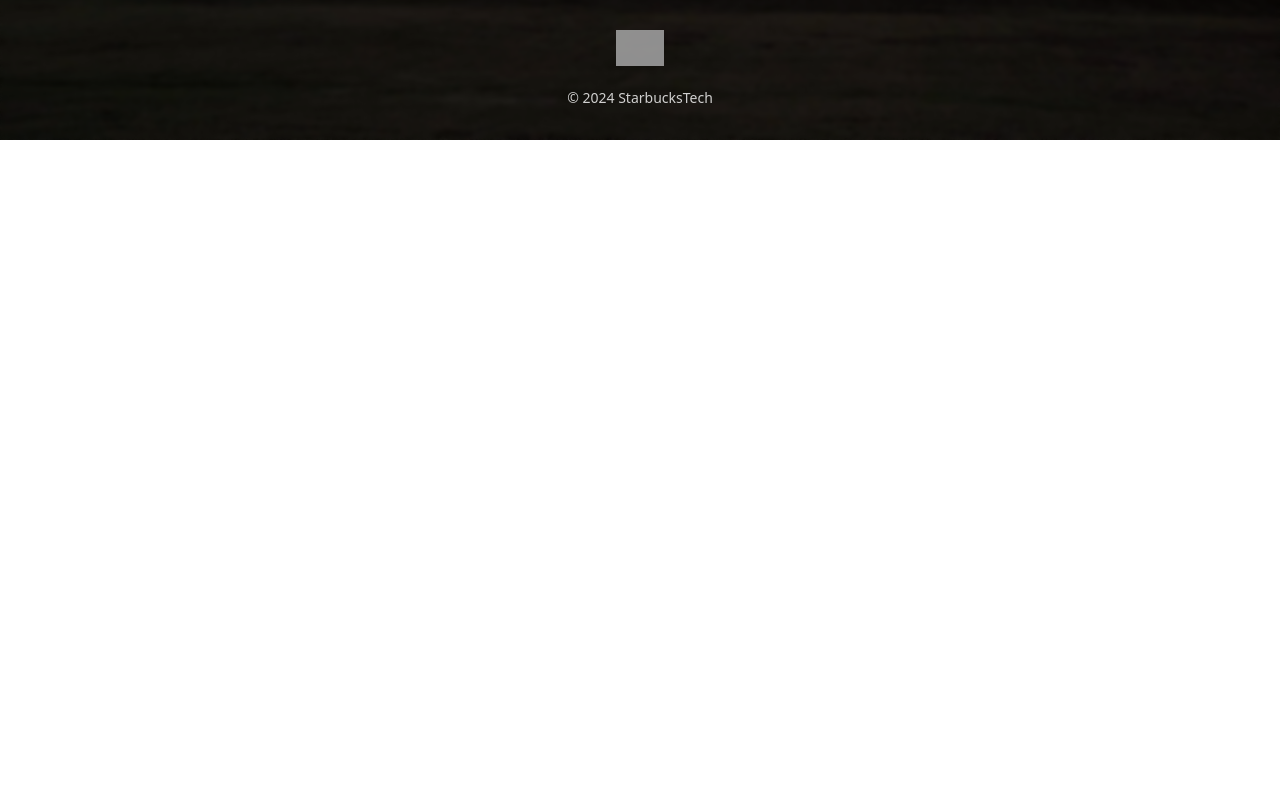
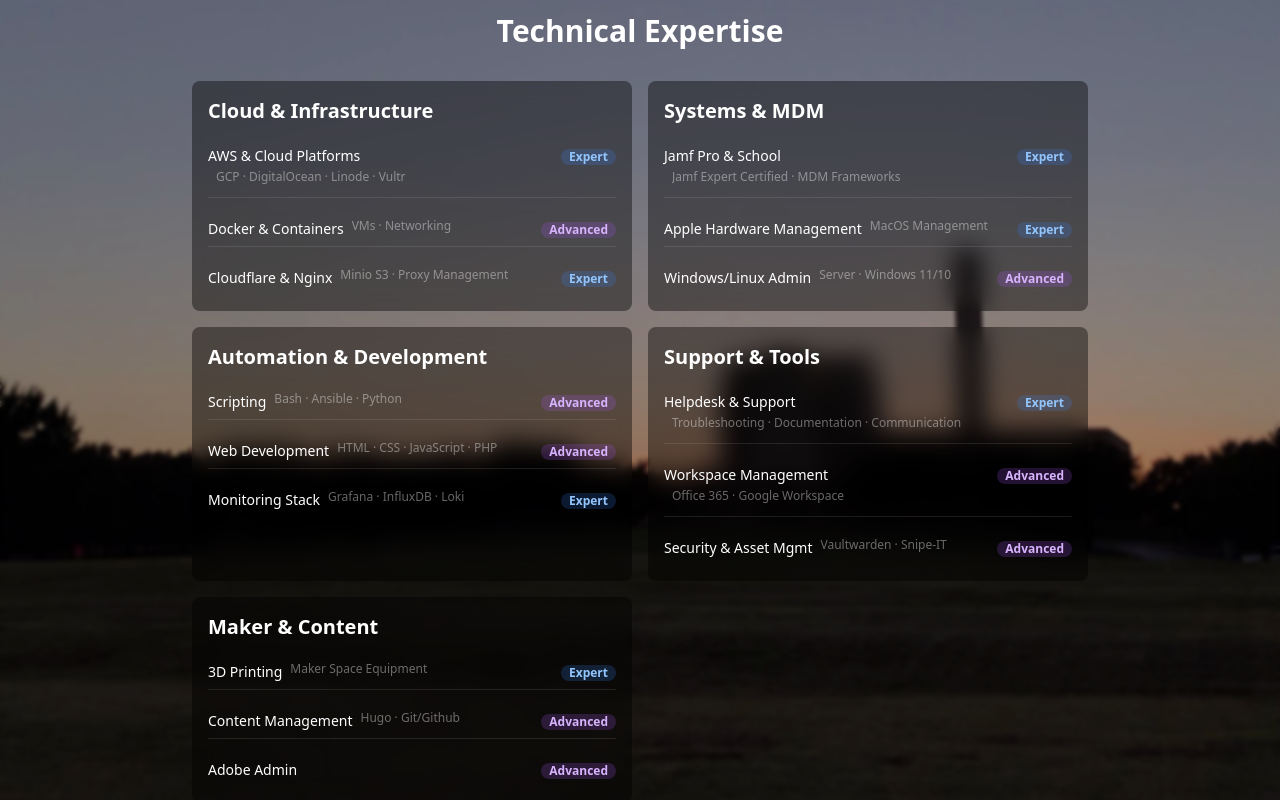
Before and after one commit to starbuckstech/starbuckstech.github.io, a React (Vite) app: page / in a window 1280 px wide. Shown: the part 660-1460 px from the top of the page. Before the commit the page ends 800 px from the top, so only its background shows below. Built offline with nearby package versions, Linux system fonts and the light colour scheme; grey boxes are pictures that could not be loaded.

Commit message:
skills branch

```diff
--- a/package.json
+++ b/package.json
@@ -17,8 +17,8 @@
   },
   "devDependencies": {
     "@eslint/js": "^9.9.1",
-    "@types/react": "^18.3.5",
-    "@types/react-dom": "^18.3.0",
+    "@types/react": "^18.3.18",
+    "@types/react-dom": "^18.3.5",
     "@vitejs/plugin-react": "^4.3.1",
     "autoprefixer": "^10.4.18",
     "eslint": "^9.9.1",
--- a/src/App.tsx
+++ b/src/App.tsx
@@ -1,11 +1,12 @@
 import React from 'react';
 import { Navigation } from './components/Navigation';
 import { Hero } from './components/Hero';
+import { Skills } from './components/Skills';
 import { Footer } from './components/Footer';
 
 function App() {
   return (
-    <div className="min-h-screen flex flex-col relative">
+    <div className="min-h-screen flex flex-col relative overflow-x-hidden">
       {/* Background Image with Overlay */}
       <div
         className="absolute inset-0 z-0 bg-cover bg-center"
@@ -18,6 +19,7 @@ function App() {
 
       <Navigation />
       <Hero />
+      <Skills />
       <Footer />
     </div>
   );
--- a/src/components/Hero.tsx
+++ b/src/components/Hero.tsx
@@ -3,7 +3,7 @@ import { Github, Linkedin, Hash } from 'lucide-react';
 
 export function Hero() {
   return (
-    <main className="relative z-10 flex-grow flex items-center justify-center px-6 py-12">
+    <main className="relative z-10 flex items-center justify-center px-6 py-12 mt-24">
       <div className="max-w-3xl mx-auto text-center">
         <div className="text-2xl text-white mb-12 leading-relaxed">
           <p className="mb-4">
--- /dev/null
+++ b/src/components/Skills.tsx
@@ -0,0 +1,153 @@
+import React from 'react';
+
+interface Skill {
+  name: string;
+  level: 'Expert' | 'Advanced' | 'Intermediate' | 'Beginner';
+  category: string;
+  related?: string[];
+}
+
+const skills: Skill[] = [
+  // Cloud & Infrastructure
+  {
+    name: "AWS & Cloud Platforms",
+    level: "Expert",
+    category: "Cloud & Infrastructure",
+    related: ["GCP", "DigitalOcean", "Linode", "Vultr"],
+  },
+  {
+    name: "Docker & Containers",
+    level: "Advanced",
+    category: "Cloud & Infrastructure",
+    related: ["VMs", "Networking"],
+  },
+  {
+    name: "Cloudflare & Nginx",
+    level: "Expert",
+    category: "Cloud & Infrastructure",
+    related: ["Minio S3", "Proxy Management"],
+  },
+
+  // Systems & MDM
+  {
+    name: "Jamf Pro & School",
+    level: "Expert",
+    category: "Systems & MDM",
+    related: ["Jamf Expert Certified","MDM Frameworks"],
+  },
+  {
+    name: "Apple Hardware Management",
+    level: "Expert",
+    category: "Systems & MDM",
+    related: ["MacOS Management"],
+  },
+  {
+    name: "Windows/Linux Admin",
+    level: "Advanced",
+    category: "Systems & MDM",
+    related: ["Server", "Windows 11/10"],
+  },
+
+  // Automation & Development
+  {
+    name: "Scripting",
+    level: "Advanced",
+    category: "Automation & Development",
+    related: ["Bash", "Ansible", "Python"],
+  },
+  {
+    name: "Web Development",
+    level: "Advanced",
+    category: "Automation & Development",
+    related: ["HTML", "CSS", "JavaScript", "PHP"],
+  },
+  {
+    name: "Monitoring Stack",
+    level: "Expert",
+    category: "Automation & Development",
+    related: ["Grafana", "InfluxDB", "Loki"],
+  },
+
+  // Support & Tools
+  {
+    name: "Helpdesk & Support",
+    level: "Expert",
+    category: "Support & Tools",
+    related: ["Troubleshooting", "Documentation", "Communication"],
+  },
+  {
+    name: "Workspace Management",
+    level: "Advanced",
+    category: "Support & Tools",
+    related: ["Office 365", "Google Workspace"],
+  },
+  {
+    name: "Security & Asset Mgmt",
+    level: "Advanced",
+    category: "Support & Tools",
+    related: ["Vaultwarden", "Snipe-IT"],
+  },
+
+  // Maker & Content
+  {
+    name: "3D Printing",
+    level: "Expert",
+    category: "Maker & Content",
+    related: ["Maker Space Equipment"],
+  },
+  {
+    name: "Content Management",
+    level: "Advanced",
+    category: "Maker & Content",
+    related: ["Hugo", "Git/Github"],
+  },
+  {
+    name: "Adobe Admin",
+    level: "Advanced",
+    category: "Maker & Content",
+  },
+];
+
+export const Skills: React.FC = () => {
+  return (
+    <section className="relative z-10 py-8 px-4 mt-24">
+      <div className="max-w-4xl mx-auto">
+        <h2 className="text-3xl font-bold text-white mb-8 text-center">
+          Technical Expertise
+        </h2>
+
+        <div className="grid md:grid-cols-2 gap-4">
+          {['Cloud & Infrastructure', 'Systems & MDM', 'Automation & Development', 'Support & Tools', 'Maker & Content'].map((category) => (
+            <div key={category} className="bg-black/40 backdrop-blur-md rounded-lg p-4 transform hover:scale-[1.01] transition-transform duration-300">
+              <h3 className="text-xl font-semibold text-white mb-3">{category}</h3>
+              <div className="space-y-3">
+                {skills
+                  .filter((skill) => skill.category === category)
+                  .map((skill) => (
+                    <div key={skill.name} className="flex items-baseline justify-between border-b border-white/10 py-1.5 last:border-0">
+                      <div className="flex-1 min-w-0">
+                        <span className="text-white text-sm font-medium inline-block">{skill.name}</span>
+                        {skill.related && (
+                          <span className="text-white/40 text-xs ml-2 truncate inline-block">
+                            {skill.related.join(' · ')}
+                          </span>
+                        )}
+                      </div>
+                      <span className={`text-xs font-semibold px-2 ml-3 rounded-full ${
+                        skill.level === 'Expert' ? 'bg-blue-500/20 text-blue-300' :
+                        skill.level === 'Advanced' ? 'bg-purple-500/20 text-purple-300' :
+                        skill.level === 'Intermediate' ? 'bg-green-500/20 text-green-300' :
+                        'bg-yellow-500/20 text-yellow-300'
+                      }`}>
+                        {skill.level}
+                      </span>
+                    </div>
+                  ))}
+              </div>
+            </div>
+          ))}
+        </div>
+      </div>
+    </section>
+  );
+};
```
Also changed, not shown: 2 other files (tests, documents, lock files or other folders).
